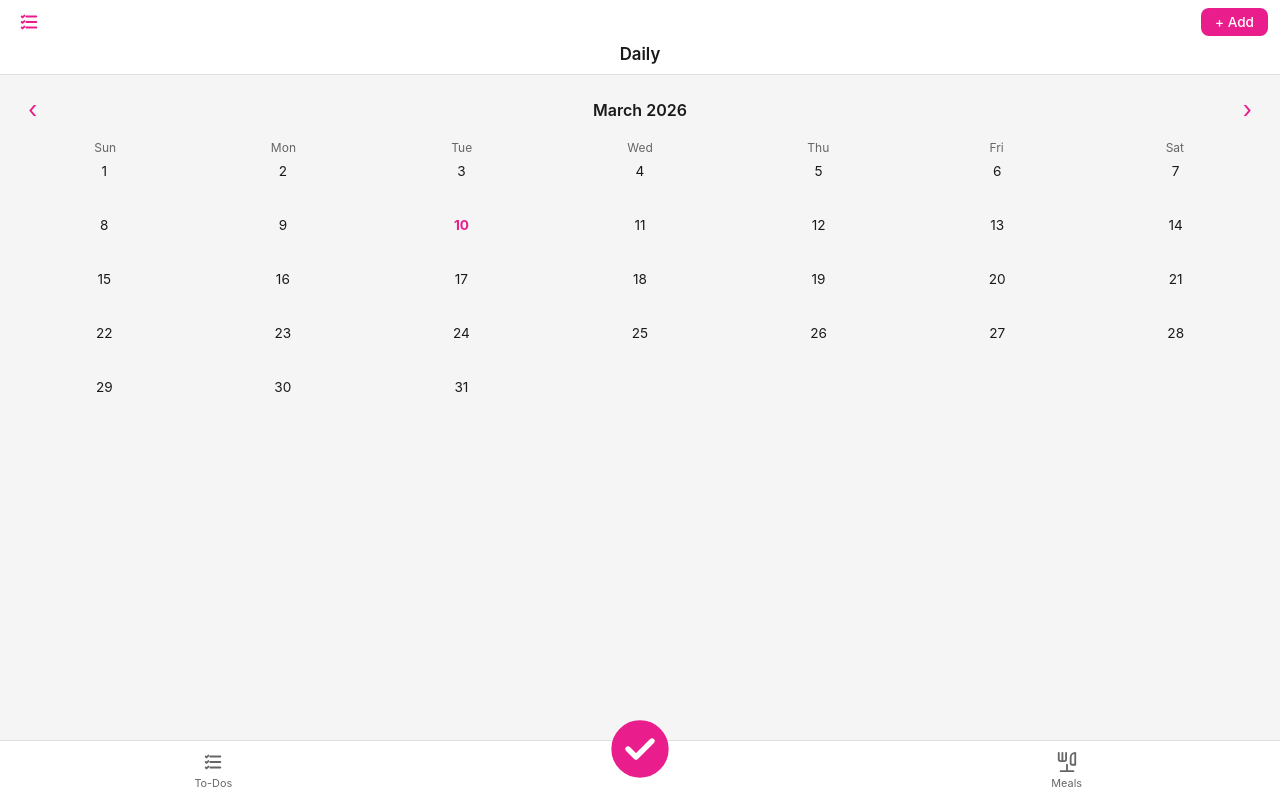
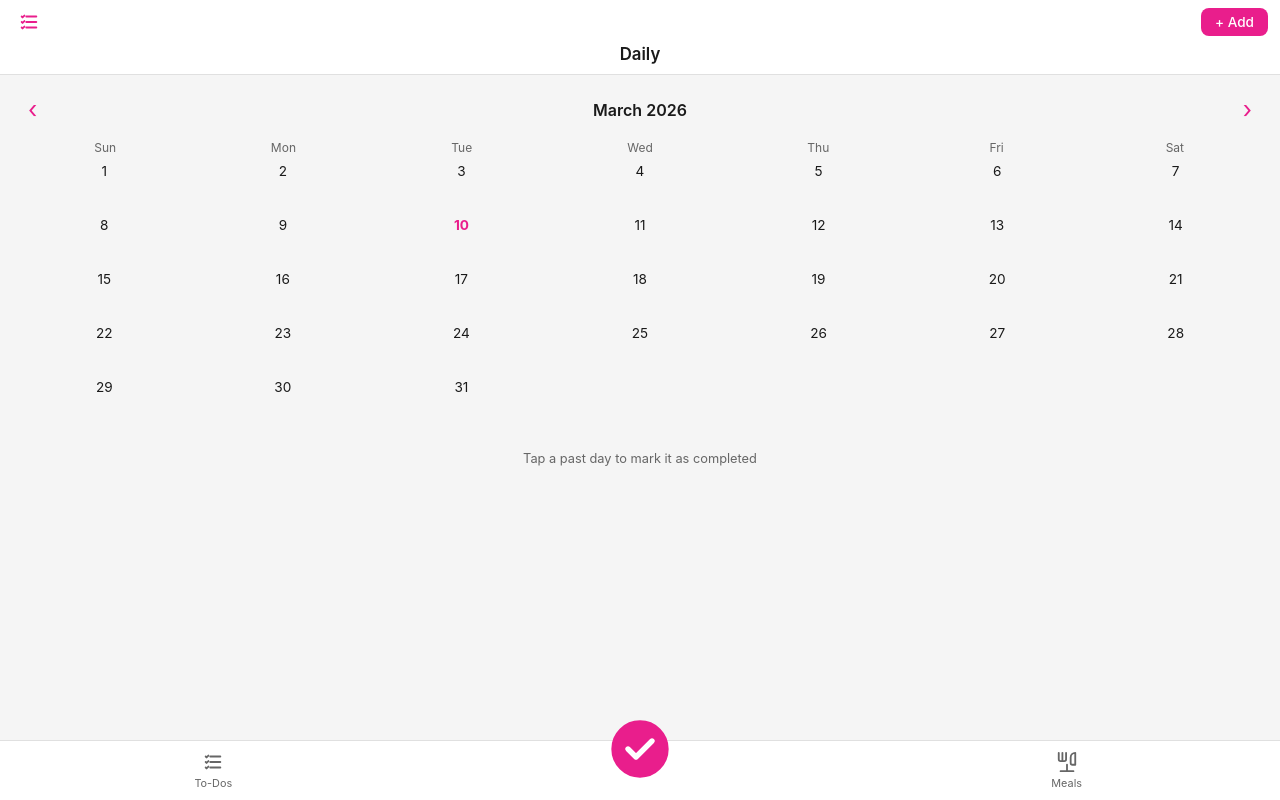
Before and after one commit to emilyjonesr/PersonalPlanner, a React (Vite) app: page /PersonalPlanner/habits in a window 1280 px wide. Both pictures are taken after a click on the button "Toggle view". Built offline with nearby package versions, Linux system fonts and the light colour scheme.

Commit message:
feat: mark previous days daily goals as complete

```diff
--- a/src/components/habits/HabitCalendar.jsx
+++ b/src/components/habits/HabitCalendar.jsx
@@ -1,5 +1,6 @@
 import MonthCalendar from '../common/MonthCalendar';
 import { today } from '../../utils/dates';
+import styles from './HabitCalendar.module.css';
 
 const CheckIcon = () => (
   <svg width="22" height="22" viewBox="0 0 24 24" fill="none" strokeLinecap="round" strokeLinejoin="round">
@@ -8,7 +9,7 @@ const CheckIcon = () => (
   </svg>
 );
 
-export default function HabitCalendar({ habitLog, habitToday, habits }) {
+export default function HabitCalendar({ habitLog, habitToday, habits, toggleHabitLog }) {
   const todayStr = today();
 
   const isDone = (dateStr) => {
@@ -17,9 +18,18 @@ export default function HabitCalendar({ habitLog, habitToday, habits }) {
     return habitLog[dateStr];
   };
 
+  const handleDayClick = (dateStr) => {
+    if (dateStr >= todayStr) return;
+    toggleHabitLog(dateStr);
+  };
+
   return (
-    <MonthCalendar
-      renderDay={(dateStr) => isDone(dateStr) ? <CheckIcon /> : null}
-    />
+    <>
+      <MonthCalendar
+        onDayClick={handleDayClick}
+        renderDay={(dateStr) => isDone(dateStr) ? <CheckIcon /> : null}
+      />
+      <p className={styles.hint}>Tap a past day to mark it as completed</p>
+    </>
   );
 }
--- /dev/null
+++ b/src/components/habits/HabitCalendar.module.css
@@ -0,0 +1,6 @@
+.hint {
+  text-align: center;
+  font-size: 0.8rem;
+  color: var(--color-text-secondary);
+  margin-top: 8px;
+}
--- a/src/hooks/useHabits.js
+++ b/src/hooks/useHabits.js
@@ -55,6 +55,13 @@ export default function useHabits() {
     [setHabits],
   );
 
+  const toggleHabitLog = useCallback(
+    (dateStr) => {
+      setHabitLog((prev) => ({ ...prev, [dateStr]: !prev[dateStr] }));
+    },
+    [setHabitLog],
+  );
+
   return {
     habits,
     habitLog,
@@ -62,5 +69,6 @@ export default function useHabits() {
     toggleHabit,
     addHabit,
     removeHabit,
+    toggleHabitLog,
   };
 }
```
Also changed, not shown: public/logo192.png, public/logo512.png.
